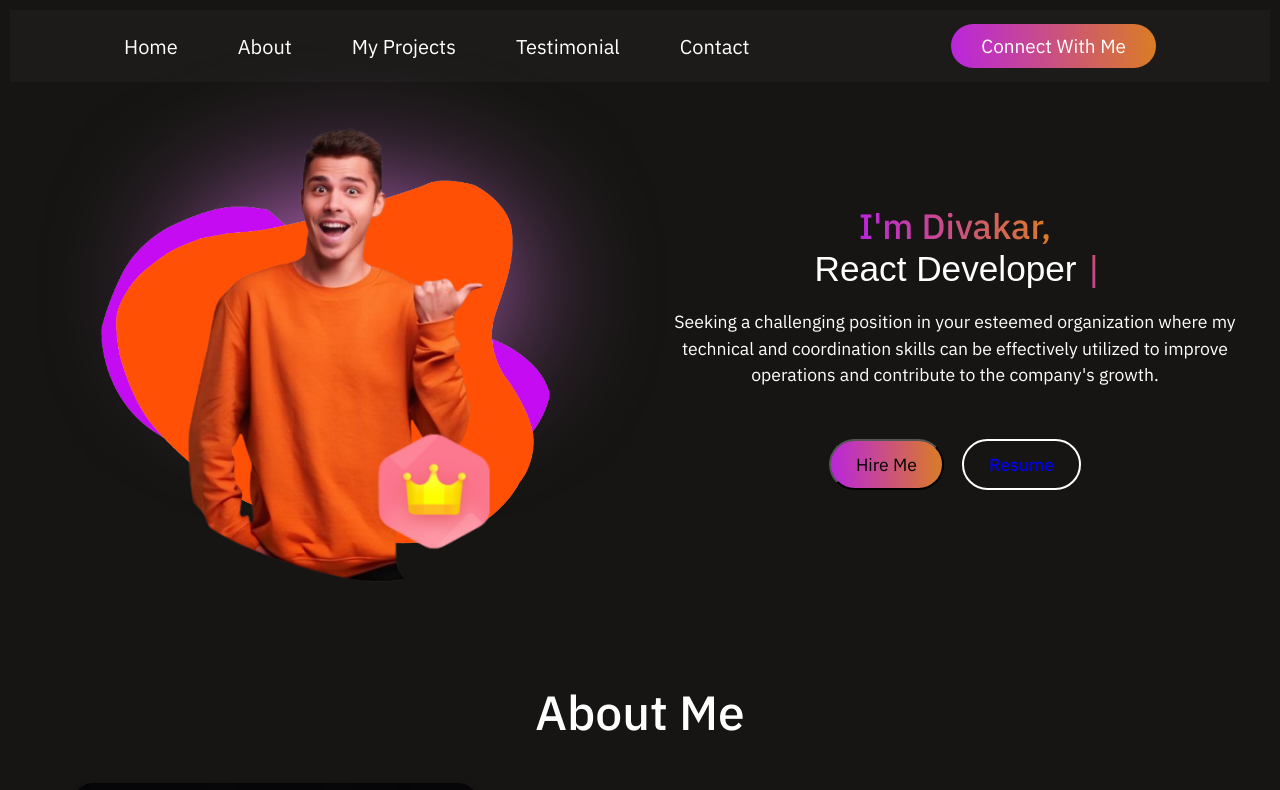
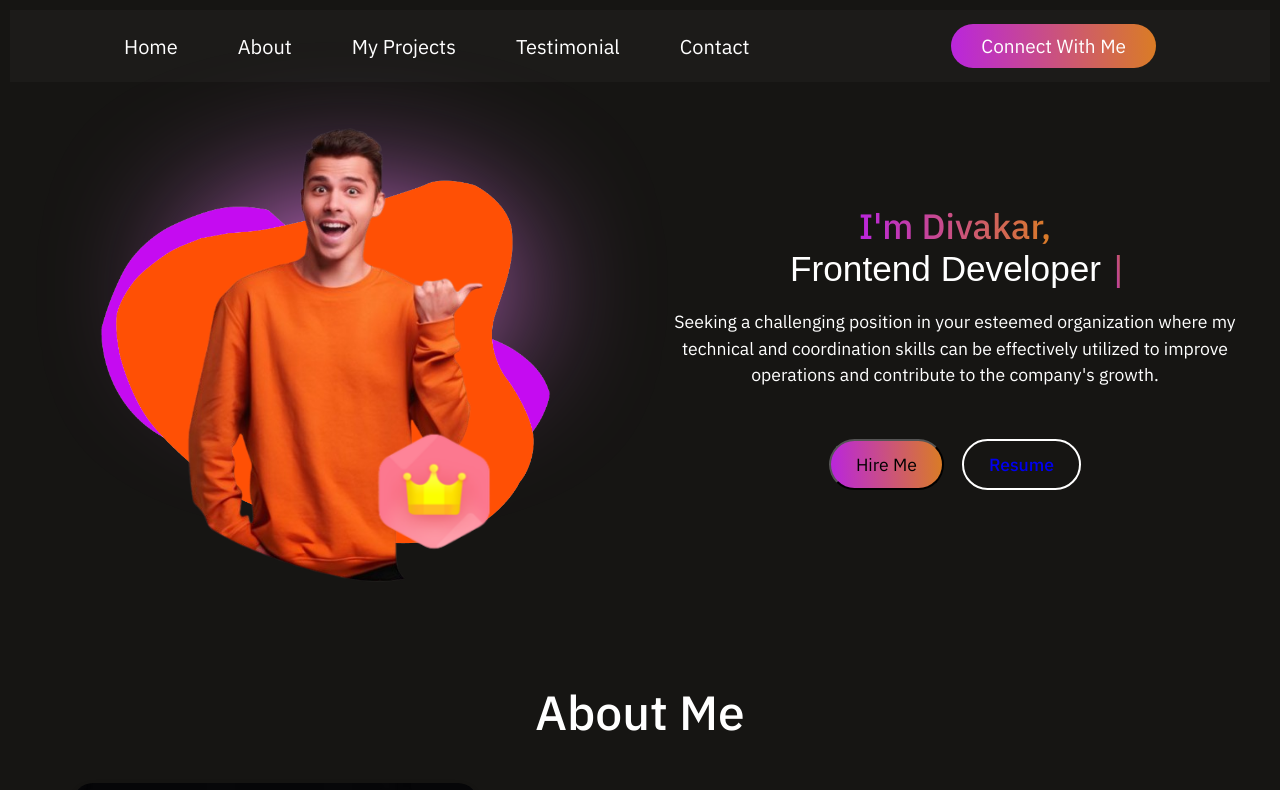
Before and after one commit to divakardharma/divakar-portfolio, a React (Vite) app: page / in a window 1280 px wide. Shown: the top 790 px of the page. Built offline with nearby package versions, Linux system fonts and the light colour scheme.

Commit message:
commit
commit

```diff
--- a/src/header.jsx
+++ b/src/header.jsx
@@ -16,7 +16,7 @@ export default function Header() {
   }, []);
 
   const [text]=useTypewriter({
-    words:[' Frontend Developer',' React Developer'],
+    words:[' Web Developer',' Frontend Developer',' React Developer'],
     loop:{},
   });
   return (
```
